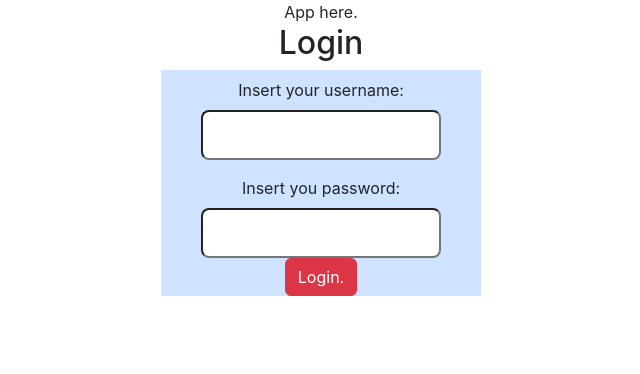
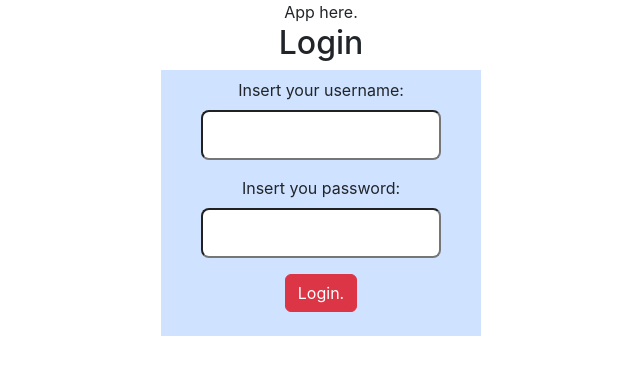
Before and after one commit to ernestsmotlak/ChatApp, a React (Create React App) app in the folder war-frontend/: page /login in a window 1280 px wide. Shown: the top 374 px of the page, without its empty margins (319-959 px from the left). Built offline with nearby package versions, Linux system fonts and the light colour scheme.

Commit message:
Changed styles for the button in Login.js
Signed-off-by: ernestsmotlak <ernestsmotlak@gmail.com>

```diff
--- a/war-frontend/src/Login_SignUp/Login.js
+++ b/war-frontend/src/Login_SignUp/Login.js
@@ -55,7 +55,7 @@ const Login = () => {
                     <label className='form-label'>Insert you password:</label>
                     <input className='form-control-lg w-75 login-form' type="password" value={password} onChange={(e) => setPassword(e.target.value)} />
                 </div>
-                <button className='btn btn-danger' type='submit'>Login.</button>
+                <button className='btn btn-danger mt-3 mb-4' type='submit'>Login.</button>
             </form>
         </div>
     )
--- a/war-frontend/src/Login_SignUp/Register.js
+++ b/war-frontend/src/Login_SignUp/Register.js
@@ -42,6 +42,7 @@ const Register = () => {
             setRegistrationSuccessful(data.registrationReturn);
             console.log('Registration of the user: ' + username + ' was successfull!');
             navigate('/login');
+
         } catch (error) {
             setError(error.message);
             setRegistrationSuccessful(false);
```
